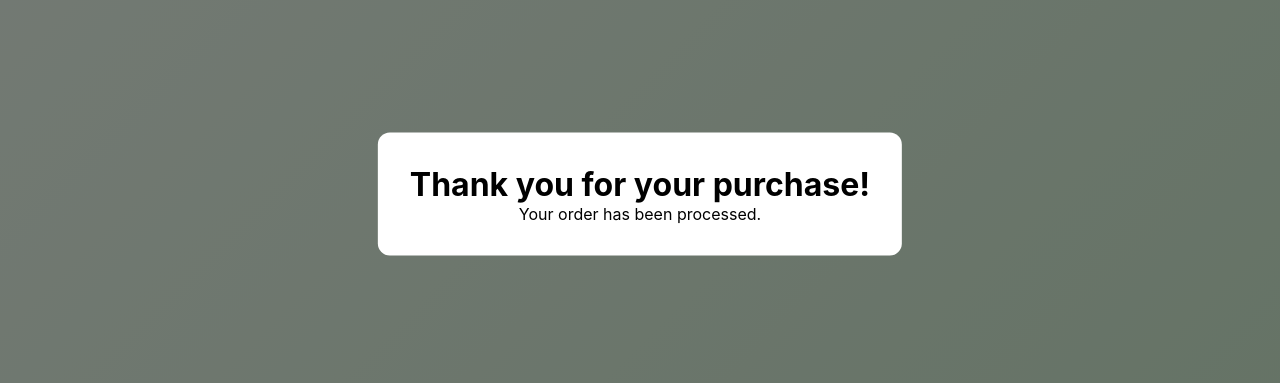
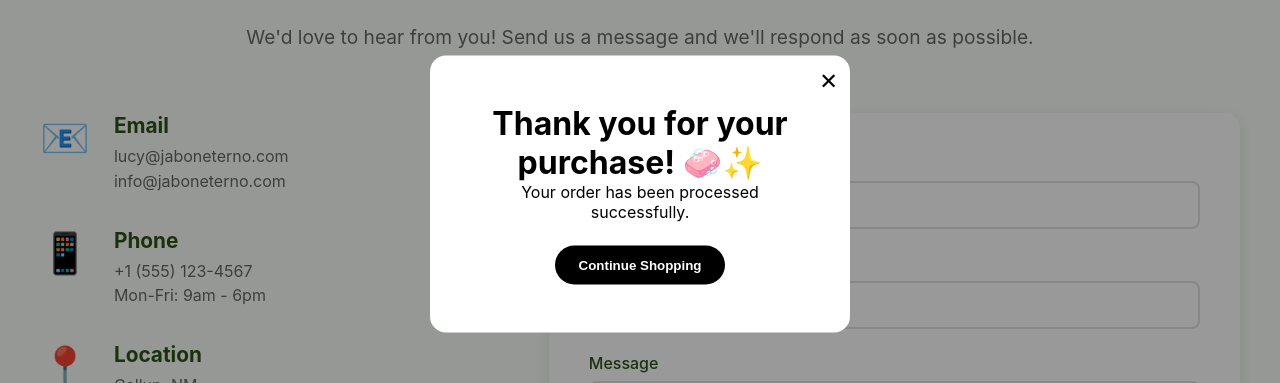
Before and after one commit to esmerarre/front-end-eterno-soaps, a React (Vite) app: page /success in a window 1280 px wide. Shown: the part 206-589 px from the top of the page. Built offline with nearby package versions, Linux system fonts and the light colour scheme; no server answers.

Commit message:
sucess page is complete

```diff
--- a/package.json
+++ b/package.json
@@ -12,6 +12,7 @@
   "dependencies": {
     "axios": "^1.13.4",
     "react": "^19.2.0",
+    "react-confetti": "^6.4.0",
     "react-dom": "^19.2.0",
     "react-router-dom": "^7.13.0",
     "recharts": "^3.6.0"
--- a/src/App.tsx
+++ b/src/App.tsx
@@ -5,7 +5,7 @@ import Header from './components/Header';
 import CartPage from "./pages/CartPage";
 import CustomerHome from './pages/CustomerHome';
 import ProductPage from './pages/ProductPage';
-import AboutUs from './pages/AboutUs';
+// import AboutUs from './pages/AboutUs';
 import ContactUs from './pages/ContactUs';
 import Success from "./pages/Success";
 import Cancel from "./pages/Cancel";
@@ -126,7 +126,7 @@ const closeCart = () => setCartOpen(false);
   // When a product is selected, fetch its variants
   useEffect(() => {
     if (!productId) return;
-    const fetchProductVariants = async (id: string) => {
+    const fetchProductVariants = async (productId: string) => {
       try {
         const response = await axios.get(`${BASE_URL}/products/${productId}/variants`);
         setProductVariants(response.data);
@@ -153,7 +153,7 @@ const closeCart = () => setCartOpen(false);
 
       <main className="main-content">
 
-        <CustomerHome />
+        {/* <CustomerHome /> */}
         <ProductPage
           products={products}
           onProductSelect={handleProductSelect}
@@ -169,7 +169,7 @@ const closeCart = () => setCartOpen(false);
           openCart={openCart}
 
         />
-        <AboutUs />
+        {/* <AboutUs /> */}
         <ContactUs />
 
       </main>
--- a/src/pages/CustomerHome.tsx
+++ b/src/pages/CustomerHome.tsx
@@ -1,56 +1,56 @@
-import "./CustomerHome.css";
+// import "./CustomerHome.css";
+
+// export default function CustomerHome() {
+//   // 🔹 Add hooks or functions here later
+
+//   return (
+//     <section className="customer-home">
+//       <div className="home-container">
+
+//         <h2 className="home-title">
+//           {/* Page title */}
+//         </h2>
+
+//         <p className="home-subtitle">
+//           {/* Subtitle or tagline */}
+//         </p>
+
+//         <div className="home-actions">
+//           {/* Buttons / CTAs */}
+//         </div>
+
+//       </div>
+//     </section>
+//   );
+// }
+
+import './CustomerHome.css';
 
 export default function CustomerHome() {
-  // 🔹 Add hooks or functions here later
-
   return (
-    <section className="customer-home">
-      <div className="home-container">
-
-        <h2 className="home-title">
-          {/* Page title */}
-        </h2>
-
-        <p className="home-subtitle">
-          {/* Subtitle or tagline */}
+    <section id="home" className="customer-home">
+      <div className="home-content">
+        <h1 className="home-title">Welcome to Jabon Eterno</h1>
+        <p className="home-tagline">Handcrafted Natural Soaps by Lucy</p>
+        <p className="home-description">
+          Experience the luxury of pure, artisan soaps made with love and the finest natural ingredients.
+          Each bar is carefully crafted to nourish your skin and elevate your daily routine.
         </p>
-
-        <div className="home-actions">
-          {/* Buttons / CTAs */}
+        <div className="home-buttons">
+          <button
+            className="btn-primary"
+            onClick={() => document.getElementById('products')?.scrollIntoView({ behavior: 'smooth' })}
+          >
+            Shop Now
+          </button>
+          <button
+            className="btn-secondary"
+            onClick={() => document.getElementById('about')?.scrollIntoView({ behavior: 'smooth' })}
+          >
+            Learn More
+          </button>
         </div>
-
       </div>
     </section>
   );
 }
-
-// import './CustomerHome.css';
-
-// export default function CustomerHome() {
-//   return (
-//     <section id="home" className="customer-home">
-//       <div className="home-content">
-//         <h1 className="home-title">Welcome to Jabon Eterno</h1>
-//         <p className="home-tagline">Handcrafted Natural Soaps by Lucy</p>
-//         <p className="home-description">
-//           Experience the luxury of pure, artisan soaps made with love and the finest natural ingredients.
-//           Each bar is carefully crafted to nourish your skin and elevate your daily routine.
-//         </p>
-//         <div className="home-buttons">
-//           <button
-//             className="btn-primary"
-//             onClick={() => document.getElementById('products')?.scrollIntoView({ behavior: 'smooth' })}
-//           >
-//             Shop Now
-//           </button>
-//           <button
-//             className="btn-secondary"
-//             onClick={() => document.getElementById('about')?.scrollIntoView({ behavior: 'smooth' })}
-//           >
-//             Learn More
-//           </button>
-//         </div>
-//       </div>
-//     </section>
-//   );
-// }
--- a/src/pages/Success.css
+++ b/src/pages/Success.css
@@ -1,11 +1,8 @@
 .success-backdrop {
   position: fixed;
-  top: 0;
-  left: 0;
-  width: 100%;
-  height: 100%;
-  background-color: rgba(0,0,0,0.5); /* semi-transparent */
-  z-index: 1000;
+  inset: 0;
+  background: rgba(0, 0, 0, 0.4);
+  z-index: 5;
 }
 
 .success-page {
@@ -14,9 +11,36 @@
   left: 50%;
   transform: translate(-50%, -50%);
   background: white;
-  padding: 2rem;
-  border-radius: 12px;
+  padding: 3rem 2.5rem;
+  border-radius: 16px;
   text-align: center;
   z-index: 1001;
-  max-width: 90%;
+  width: 90%;
+  max-width: 420px;
+
 }
+.success-close-btn {
+  position: absolute;
+  top: 12px;
+  right: 12px;
+  background: none;
+  border: none;
+  font-size: 1.4rem;
+  cursor: pointer;
+}
+
+/* Continue shopping */
+.continue-shopping-btn {
+  margin-top: 1.5rem;
+  padding: 0.75rem 1.5rem;
+  border-radius: 999px;
+  border: none;
+  background: #000;
+  color: white;
+  font-weight: 600;
+  cursor: pointer;
+}
+
+.continue-shopping-btn:hover {
+  opacity: 0.9;
+}
--- a/src/pages/Success.tsx
+++ b/src/pages/Success.tsx
@@ -2,9 +2,14 @@ import { decreaseStock } from "../services/product";
 import type { CartItem } from "../App";
 import { useEffect, useState } from "react";
 import "./Success.css";
+import Confetti from "react-confetti";
+import { useNavigate } from "react-router-dom";
+
 
 export default function Success() {
   const [cartItems, setCartItems] = useState<CartItem[]>([]);
+  const [showConfetti, setShowConfetti] = useState(true);
+  const navigate = useNavigate();
 
   // Load cart once
   useEffect(() => {
@@ -37,13 +42,35 @@ export default function Success() {
 
     updateStock();
   }, [cartItems]);
+  // Stop confetti after 4 seconds
+  useEffect(() => {
+    const timer = setTimeout(() => {
+      setShowConfetti(false);
+    }, 4000);
+
+    return () => clearTimeout(timer);
+  }, [])
 
   return (
     <>
+      {showConfetti && <Confetti />}
       <div className="success-backdrop" />
       <div className="success-page">
-        <h1>Thank you for your purchase!</h1>
-        <p>Your order has been processed.</p>
+        <button
+          className="success-close-btn"
+          onClick={() => navigate("/")}
+          aria-label="Close"
+        >
+          ✕
+        </button>
+        <h1>Thank you for your purchase! 🧼✨</h1>
+        <p>Your order has been processed successfully.</p>
+        <button
+          className="continue-shopping-btn"
+          onClick={() => navigate("/products")}
+        >
+          Continue Shopping
+        </button>
       </div>
     </>
   );
```
Also changed, not shown: 1 other file (tests, documents, lock files or other folders).
